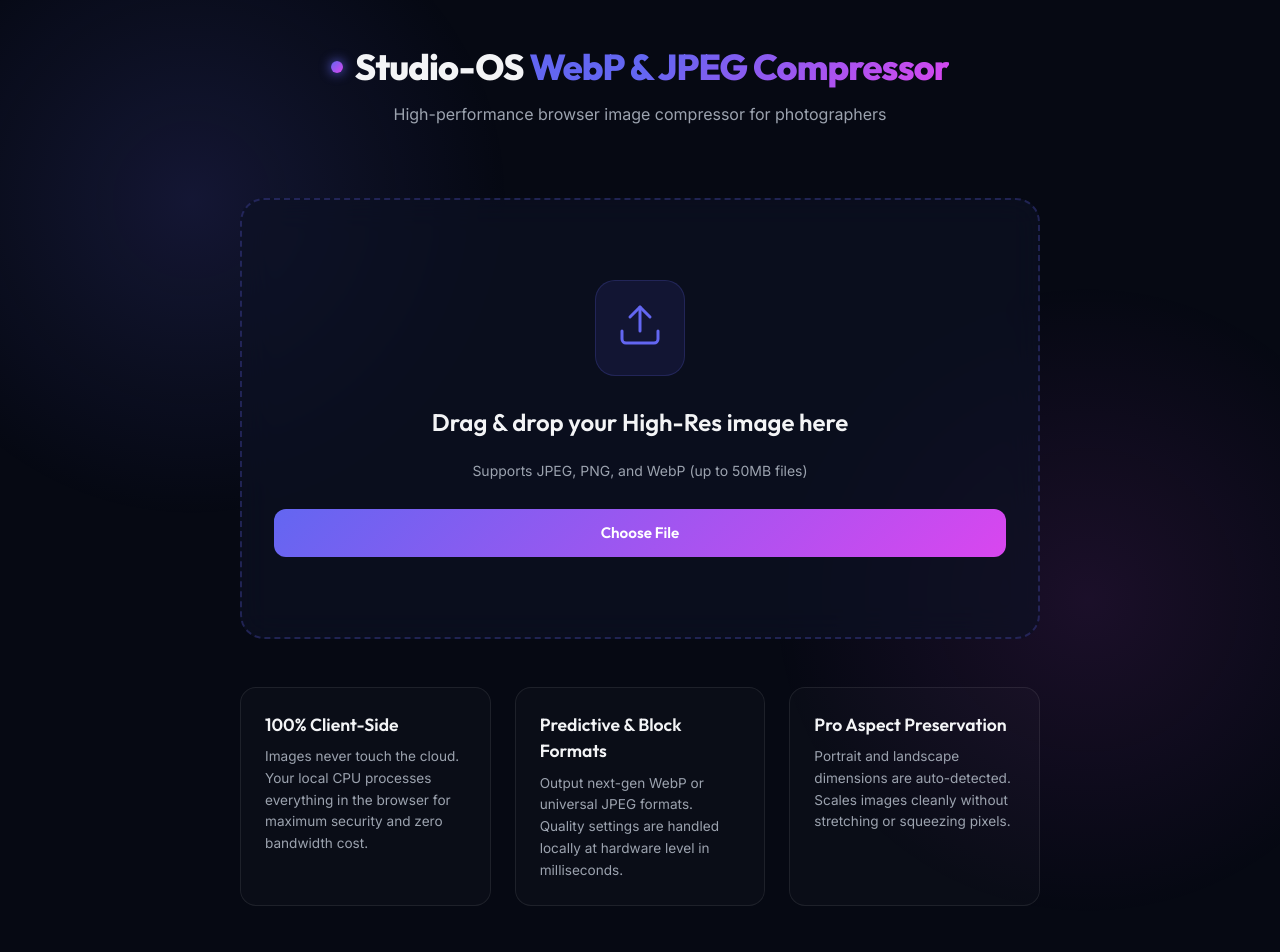
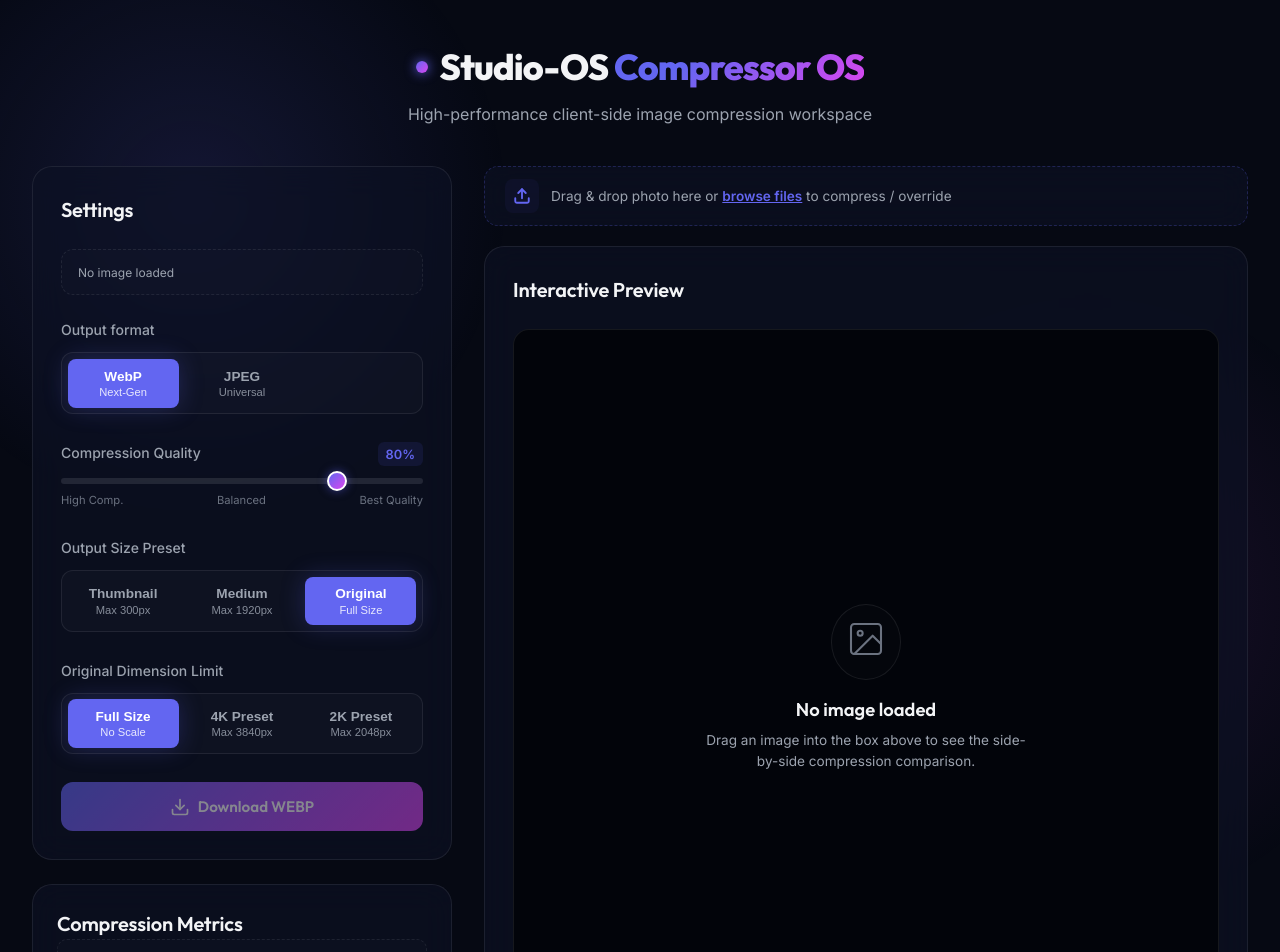
Before and after one commit to varunmiyani/demo, a React (Vite) app: page / in a window 1280 px wide. Shown: the top 952 px of the page. Built offline with nearby package versions, Linux system fonts and the light colour scheme.

Commit message:
refactor: integrate compact uploader in a unified layout, add clear button, support override upload

```diff
--- a/src/App.jsx
+++ b/src/App.jsx
@@ -68,8 +68,7 @@ export default function App() {
     setFile(selectedFile);
     setOriginalSize(selectedFile.size);
 
-    // Create preview URL for original
-    if (originalUrl) URL.revokeObjectURL(originalUrl);
+    // Create preview URL for original (previous originalUrl is cleaned up via useEffect)
     const url = URL.createObjectURL(selectedFile);
     setOriginalUrl(url);
   };
@@ -89,8 +88,7 @@ export default function App() {
       setEncodingTime(res.encodingTime);
       setCompressedBlob(res.blob);
 
-      // Create URL for compressed preview
-      if (compressedUrl) URL.revokeObjectURL(compressedUrl);
+      // Create URL for compressed preview (previous compressedUrl is cleaned up via useEffect)
       const url = URL.createObjectURL(res.blob);
       setCompressedUrl(url);
     } catch (err) {
@@ -118,11 +116,10 @@ export default function App() {
         let maxDim = null;
 
         if (sizePreset === 'thumbnail') {
-          maxDim = 300; // Small preview thumbnail
+          maxDim = 300;
         } else if (sizePreset === 'medium') {
-          maxDim = 1920; // Medium Web view
+          maxDim = 1920;
         } else if (sizePreset === 'original') {
-          // Check resolution restrictions for Original preset
           if (resPreset === '4k') {
             maxDim = 3840;
           } else if (resPreset === '2k') {
@@ -133,11 +130,9 @@ export default function App() {
         // Apply downscaling proportionally to respect original aspect ratio (Portrait or Landscape)
         if (maxDim && (originalWidth > maxDim || originalHeight > maxDim)) {
           if (originalWidth > originalHeight) {
-            // Landscape orientation: restrict width, compute height
             targetWidth = maxDim;
             targetHeight = Math.round((originalHeight * maxDim) / originalWidth);
           } else {
-            // Portrait orientation: restrict height, compute width
             targetHeight = maxDim;
             targetWidth = Math.round((originalWidth * maxDim) / originalHeight);
           }
@@ -148,14 +143,11 @@ export default function App() {
         canvas.height = targetHeight;
         const ctx = canvas.getContext('2d');
 
-        // Anti-aliasing configuration
         ctx.imageSmoothingEnabled = true;
         ctx.imageSmoothingQuality = 'high';
 
-        // Draw the image
         ctx.drawImage(img, 0, 0, targetWidth, targetHeight);
 
-        // Output mime-type
         const mimeType = format === 'jpeg' ? 'image/jpeg' : 'image/webp';
 
         const startTime = performance.now();
@@ -214,7 +206,7 @@ export default function App() {
     };
   }, []);
 
-  // Drag & drop dropzone events
+  // Drag & drop events
   const [isDragOver, setIsDragOver] = useState(false);
 
   const handleDragOver = (e) => {
@@ -288,82 +280,36 @@ export default function App() {
       <header className="app-header">
         <div className="brand">
           <div className="brand-dot"></div>
-          <h1>Studio-OS <span>WebP & JPEG Compressor</span></h1>
+          <h1>Studio-OS <span>Compressor OS</span></h1>
         </div>
-        <p className="brand-subtitle">High-performance browser image compressor for photographers</p>
+        <p className="brand-subtitle">High-performance client-side image compression workspace</p>
       </header>
 
       <main className="app-container">
-        {!file ? (
-          /* Initial State: Dropzone */
-          <div className="initial-upload-view">
-            <div
-              className={`dropzone-card ${isDragOver ? 'dragover' : ''}`}
-              onDragOver={handleDragOver}
-              onDragLeave={handleDragLeave}
-              onDrop={handleDrop}
-              onClick={triggerUploadClick}
-              id="dropzone"
-            >
-              <input
-                type="file"
-                ref={fileInputRef}
-                onChange={handleFileChange}
-                accept="image/jpeg, image/png, image/webp"
-                style={{ display: 'none' }}
-                id="fileInput"
-              />
-              <div className="dropzone-icon">
-                <svg viewBox="0 0 24 24" width="48" height="48" fill="none" stroke="currentColor" strokeWidth="1.5" strokeLinecap="round" strokeLinejoin="round">
-                  <path d="M21 15v4a2 2 0 0 1-2 2H5a2 2 0 0 1-2-2v-4" />
-                  <polyline points="17 8 12 3 7 8" />
-                  <line x1="12" y1="3" x2="12" y2="15" />
-                </svg>
-              </div>
-              <h3>Drag & drop your High-Res image here</h3>
-              <p>Supports JPEG, PNG, and WebP (up to 50MB files)</p>
-              <button className="btn-primary select-file-btn">Choose File</button>
-            </div>
-
-            {/* Info Cards */}
-            <div className="info-grid">
-              <div className="info-card">
-                <h4>100% Client-Side</h4>
-                <p>Images never touch the cloud. Your local CPU processes everything in the browser for maximum security and zero bandwidth cost.</p>
-              </div>
-              <div className="info-card">
-                <h4>Predictive & Block Formats</h4>
-                <p>Output next-gen WebP or universal JPEG formats. Quality settings are handled locally at hardware level in milliseconds.</p>
-              </div>
-              <div className="info-card">
-                <h4>Pro Aspect Preservation</h4>
-                <p>Portrait and landscape dimensions are auto-detected. Scales images cleanly without stretching or squeezing pixels.</p>
-              </div>
-            </div>
-          </div>
-        ) : (
-          /* Active State: Workspace */
         <div className="workspace-grid">
 
           {/* Left Panel: Compression Controls */}
           <div className="panel-controls">
             <div className="card glass-card">
               <div className="card-header">
-                  <h3>Compression Settings</h3>
-                  <button className="btn-secondary btn-small" onClick={resetUploader}>
-                    Upload New
-                  </button>
+                <h3>Settings</h3>
               </div>
 
               {/* File details */}
+              {file ? (
                 <div className="file-info-badge">
                   <div className="file-info-text">
                     <span className="file-name" title={file.name}>{file.name}</span>
                     <span className="file-meta">{formatBytes(file.size)}</span>
                   </div>
                 </div>
+              ) : (
+                <div className="file-info-badge no-file">
+                  <span className="file-meta">No image loaded</span>
+                </div>
+              )}
 
-                {/* Control Group: Format Selector */}
+              {/* Output format selector */}
               <div className="control-group">
                 <label className="control-label">
                   <span>Output format</span>
@@ -386,6 +332,7 @@ export default function App() {
                 </div>
               </div>
 
+              {/* Compression Quality */}
               <div className="control-group">
                 <label className="control-label">
                   <span>Compression Quality</span>
@@ -409,6 +356,7 @@ export default function App() {
                 </div>
               </div>
 
+              {/* Output Size Preset */}
               <div className="control-group">
                 <label className="control-label">
                   <span>Output Size Preset</span>
@@ -488,7 +436,7 @@ export default function App() {
                     <polyline points="7 10 12 15 17 10" />
                     <line x1="12" y1="15" x2="12" y2="3" />
                   </svg>
-                    Download {outputFormat.toUpperCase()} Image
+                  Download {outputFormat.toUpperCase()}
                 </button>
               </div>
             </div>
@@ -497,7 +445,8 @@ export default function App() {
             <div className="card glass-card stats-card">
               <h3>Compression Metrics</h3>
 
-                <div className="stats-list">
+              {file ? (
+                <div className="stats-list animate-fade-in">
                   <div className="stat-item">
                     <span className="stat-label">Original Dimensions</span>
                     <span className="stat-val">{originalDims.width} × {originalDims.height} px</span>
@@ -530,17 +479,66 @@ export default function App() {
                     <span className="stat-val text-dim">{encodingTime} ms</span>
                   </div>
                 </div>
+              ) : (
+                <div className="stats-empty-state">
+                  <p>Awaiting image upload to generate stats.</p>
+                </div>
+              )}
             </div>
           </div>
 
-            {/* Right Panel: Before / After Preview */}
+          {/* Right Panel: Compact Upload + Interactive Preview */}
           <div className="panel-preview">
+
+            {/* Small Dropzone (Always Visible above preview) */}
+            <div
+              className={`small-dropzone ${isDragOver ? 'dragover' : ''}`}
+              onDragOver={handleDragOver}
+              onDragLeave={handleDragLeave}
+              onDrop={handleDrop}
+              onClick={triggerUploadClick}
+              id="dropzone"
+            >
+              <input
+                type="file"
+                ref={fileInputRef}
+                onChange={handleFileChange}
+                accept="image/jpeg, image/png, image/webp"
+                style={{ display: 'none' }}
+                id="fileInput"
+              />
+              <div className="small-dropzone-icon">
+                <svg viewBox="0 0 24 24" width="18" height="18" fill="none" stroke="currentColor" strokeWidth="2.5" strokeLinecap="round" strokeLinejoin="round">
+                  <path d="M21 15v4a2 2 0 0 1-2 2H5a2 2 0 0 1-2-2v-4" />
+                  <polyline points="17 8 12 3 7 8" />
+                  <line x1="12" y1="3" x2="12" y2="15" />
+                </svg>
+              </div>
+              <div className="small-dropzone-text">
+                <p>Drag & drop photo here or <span>browse files</span> to compress / override</p>
+              </div>
+            </div>
+
+            {/* Interactive Preview Card */}
             <div className="card glass-card preview-card">
               <div className="preview-header">
                 <h3>Interactive Preview</h3>
+                <div className="preview-header-actions">
+                  {file && (
+                    <button className="btn-clear-image" onClick={resetUploader}>
+                      <svg viewBox="0 0 24 24" width="14" height="14" fill="none" stroke="currentColor" strokeWidth="2.5" strokeLinecap="round" strokeLinejoin="round">
+                        <line x1="18" y1="6" x2="6" y2="18"></line>
+                        <line x1="6" y1="6" x2="18" y2="18"></line>
+                      </svg>
+                      Clear
+                    </button>
+                  )}
+                  {file && (
                     <div className="preview-labels">
-                    <span className="badge badge-original">Original (Left)</span>
-                    <span className="badge badge-webp">Compressed {outputFormat.toUpperCase()} (Right)</span>
+                      <span className="badge badge-original">Original</span>
+                      <span className="badge badge-webp">{outputFormat.toUpperCase()}</span>
+                    </div>
+                  )}
                 </div>
               </div>
 
@@ -548,11 +546,11 @@ export default function App() {
                 {isProcessing && (
                   <div className="loading-overlay">
                     <div className="spinner"></div>
-                      <p>Running {outputFormat.toUpperCase()} Encoder...</p>
+                    <p>Encoding to {outputFormat.toUpperCase()}...</p>
                   </div>
                 )}
 
-                  {originalUrl && compressedUrl && (
+                {file && originalUrl && compressedUrl ? (
                   <div
                     className="comparison-slider-container"
                     ref={containerRef}
@@ -595,6 +593,18 @@ export default function App() {
                       </div>
                     </div>
                   </div>
+                ) : (
+                  <div className="preview-empty-state">
+                    <div className="empty-state-icon">
+                      <svg viewBox="0 0 24 24" width="40" height="40" fill="none" stroke="currentColor" strokeWidth="1.25" strokeLinecap="round" strokeLinejoin="round">
+                        <rect x="3" y="3" width="18" height="18" rx="2" ry="2" />
+                        <circle cx="8.5" cy="8.5" r="1.5" />
+                        <polyline points="21 15 16 10 5 21" />
+                      </svg>
+                    </div>
+                    <h4>No image loaded</h4>
+                    <p>Drag an image into the box above to see the side-by-side compression comparison.</p>
+                  </div>
                 )}
               </div>
 
@@ -605,7 +615,6 @@ export default function App() {
           </div>
 
         </div>
-        )}
       </main>
     </div>
   );
--- a/src/index.css
+++ b/src/index.css
@@ -740,3 +740,121 @@ body {
     transform: translateY(0);
   }
 }
+
+/* Small dropzone uploader above preview */
+.small-dropzone {
+  background: var(--bg-glass);
+  backdrop-filter: blur(16px);
+  border: 1.5px dashed rgba(99, 102, 241, 0.25);
+  border-radius: 14px;
+  padding: 0.75rem 1.25rem;
+  display: flex;
+  align-items: center;
+  gap: 0.75rem;
+  cursor: pointer;
+  transition: var(--transition-smooth);
+  margin-bottom: 1.25rem;
+}
+
+.small-dropzone:hover, .small-dropzone.dragover {
+  border-color: var(--color-primary);
+  background: var(--bg-glass-hover);
+  box-shadow: var(--glow-shadow);
+}
+
+.small-dropzone-icon {
+  background: rgba(99, 102, 241, 0.05);
+  color: var(--color-primary);
+  padding: 0.5rem;
+  border-radius: 8px;
+  display: flex;
+  align-items: center;
+  justify-content: center;
+  transition: var(--transition-smooth);
+}
+
+.small-dropzone:hover .small-dropzone-icon {
+  background: rgba(99, 102, 241, 0.15);
+  transform: scale(1.05);
+}
+
+.small-dropzone-text p {
+  font-size: 0.85rem;
+  color: var(--text-secondary);
+}
+
+.small-dropzone-text span {
+  color: var(--color-primary);
+  font-weight: 600;
+  text-decoration: underline;
+}
+
+/* Clear Image Button in Preview Header */
+.btn-clear-image {
+  background: rgba(239, 68, 68, 0.08);
+  border: 1px solid rgba(239, 68, 68, 0.2);
+  color: #fca5a5;
+  border-radius: 6px;
+  padding: 0.35rem 0.6rem;
+  font-size: 0.75rem;
+  font-weight: 600;
+  cursor: pointer;
+  display: inline-flex;
+  align-items: center;
+  gap: 0.35rem;
+  transition: var(--transition-smooth);
+}
+
+.btn-clear-image:hover {
+  background: rgba(239, 68, 68, 0.18);
+  border-color: rgba(239, 68, 68, 0.4);
+}
+
+/* Empty states */
+.preview-empty-state {
+  display: flex;
+  flex-direction: column;
+  align-items: center;
+  justify-content: center;
+  text-align: center;
+  padding: 5rem 2rem;
+  color: var(--text-secondary);
+}
+
+.empty-state-icon {
+  background: rgba(255, 255, 255, 0.01);
+  border: 1px solid var(--border-glass);
+  color: var(--text-muted);
+  padding: 0.9rem;
+  border-radius: 50%;
+  margin-bottom: 1rem;
+}
+
+.preview-empty-state h4 {
+  font-family: var(--font-heading);
+  font-size: 1.15rem;
+  font-weight: 600;
+  color: var(--text-primary);
+  margin-bottom: 0.35rem;
+}
+
+.preview-empty-state p {
+  font-size: 0.85rem;
+  max-width: 320px;
+  line-height: 1.6;
+}
+
+.stats-empty-state {
+  text-align: center;
+  padding: 1.5rem 1rem;
+  color: var(--text-muted);
+  font-size: 0.85rem;
+  border: 1px dashed var(--border-glass);
+  border-radius: 10px;
+  background: rgba(255, 255, 255, 0.01);
+}
+
+.file-info-badge.no-file {
+  background: rgba(255, 255, 255, 0.01);
+  border-style: dashed;
+}
```
Lines whose indentation alone changed are shown as unchanged.
